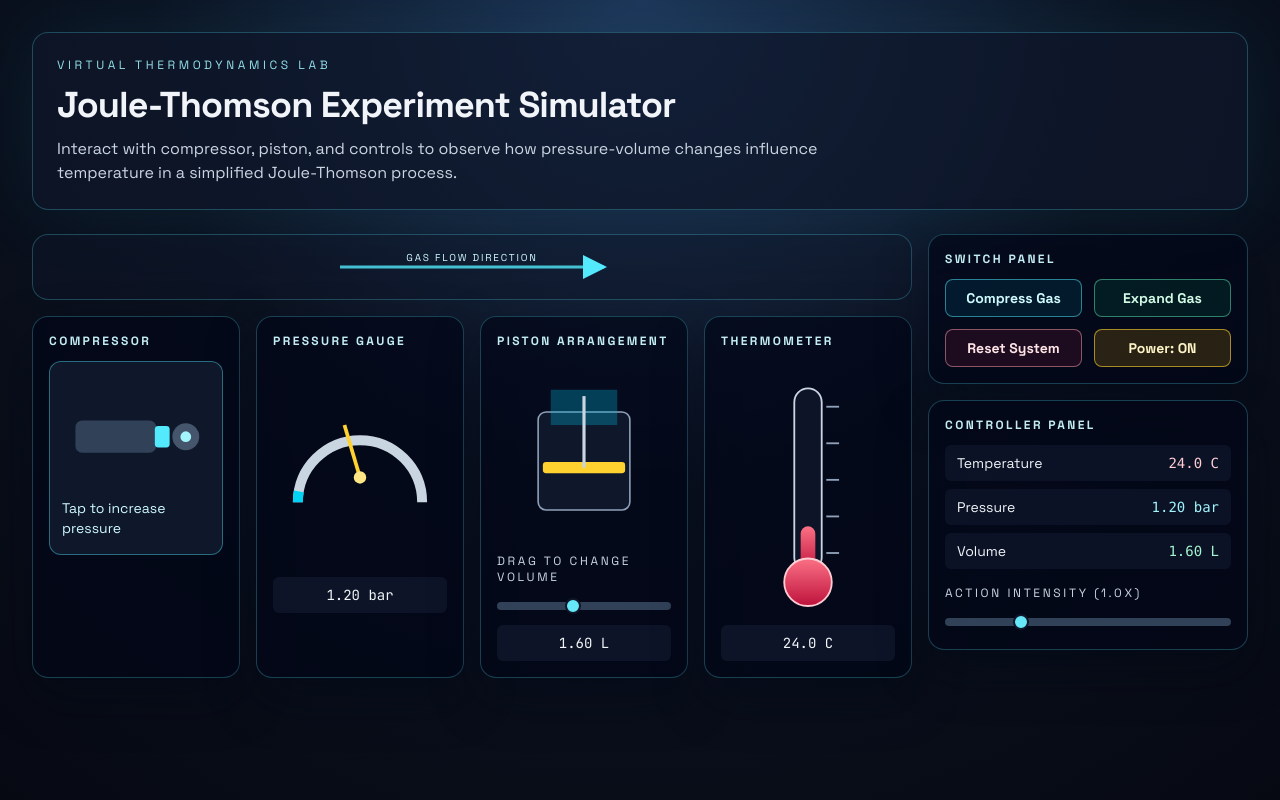
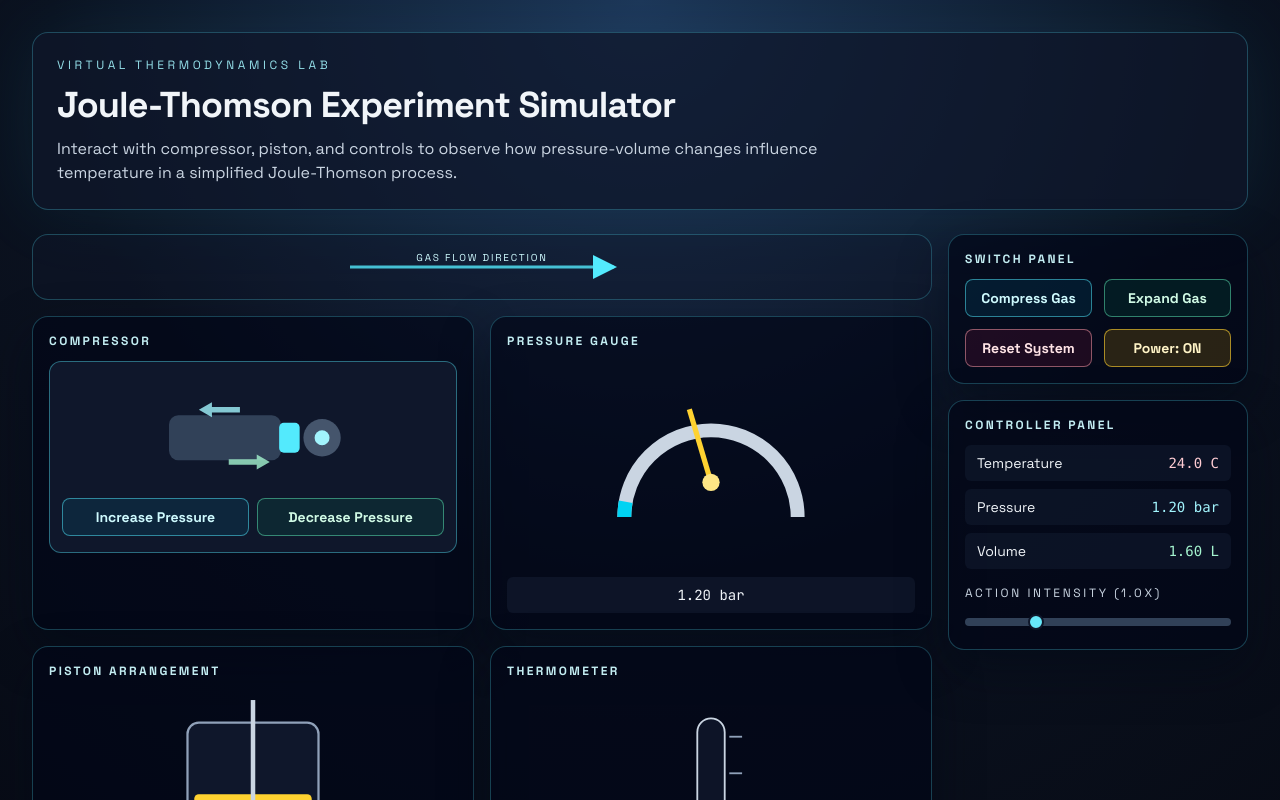
Before and after one commit to Cybrite/ThermoLabs, a React app in the folder Frontend/: page / in a window 1280 px wide. Shown: the top 800 px of the page. Built offline with nearby package versions, Linux system fonts and the light colour scheme; the HTML template or start-up script is replaced by a standard one.

Commit message:
fix: minor responsiveness fix

```diff
--- a/Frontend/src/App.jsx
+++ b/Frontend/src/App.jsx
@@ -8,7 +8,7 @@ const LabWorkspace = () => {
   const { state, config, derived, actions } = useLab();
 
   return (
-    <main className="min-h-screen bg-[radial-gradient(circle_at_top,_#1d3557,_#0b1220_48%,_#060912)] text-slate-100">
+    <main className="min-h-screen bg-[radial-gradient(circle_at_top,#1d3557,#0b1220_48%,#060912)] text-slate-100">
       <div className="mx-auto w-full max-w-7xl px-4 py-8 sm:px-6 lg:px-8">
         <header className="mb-6 rounded-2xl border border-cyan-300/25 bg-slate-900/70 p-6 shadow-[0_0_80px_rgba(34,211,238,0.08)]">
           <p className="text-xs uppercase tracking-[0.3em] text-cyan-200/90">
@@ -24,14 +24,14 @@ const LabWorkspace = () => {
           </p>
         </header>
 
-        <section className="grid gap-4 xl:grid-cols-[1fr_320px]">
+        <section className="grid gap-4 lg:grid-cols-[minmax(0,1fr)_300px] 2xl:grid-cols-[minmax(0,1fr)_340px]">
           <LabScene
             state={state}
             derived={derived}
             config={config}
             actions={actions}
           />
-          <div className="space-y-4">
+          <div className="min-w-0 space-y-4">
             <SwitchPanel
               onCompress={actions.compressGas}
               onExpand={actions.expandGas}
--- a/Frontend/src/components/Compressor.jsx
+++ b/Frontend/src/components/Compressor.jsx
@@ -1,12 +1,12 @@
-const Compressor = ({ onCompress, disabled }) => {
+const buttonClass =
+  "rounded-lg border px-3 py-2 text-sm font-semibold transition active:scale-[0.98] disabled:cursor-not-allowed disabled:opacity-50";
+
+const Compressor = ({ onCompress, onRelease, disabled }) => {
   return (
     <div className="lab-card">
       <h3 className="lab-card-title">Compressor</h3>
-      <button
-        onClick={onCompress}
-        disabled={disabled}
-        className="group relative w-full overflow-hidden rounded-xl border border-cyan-300/40 bg-slate-900 px-3 py-4 text-left transition hover:border-cyan-200 disabled:cursor-not-allowed disabled:opacity-60"
-      >
+
+      <div className="group relative w-full overflow-hidden rounded-xl border border-cyan-300/40 bg-slate-900 px-3 py-4 text-left transition hover:border-cyan-200">
         <svg viewBox="0 0 220 120" className="h-28 w-full">
           <rect
             x="20"
@@ -31,11 +31,33 @@ const Compressor = ({ onCompress, disabled }) => {
             r="8"
             className="fill-cyan-200 transition-transform duration-300 group-hover:scale-125"
           />
+          <path
+            d="M52 34 L66 26 L66 31 L96 31 L96 37 L66 37 L66 42 Z"
+            className="fill-cyan-200/80"
+          />
+          <path
+            d="M128 90 L114 98 L114 93 L84 93 L84 87 L114 87 L114 82 Z"
+            className="fill-emerald-200/80"
+          />
         </svg>
-        <span className="mt-2 block text-sm text-cyan-100">
-          Tap to increase pressure
-        </span>
-      </button>
+
+        <div className="mt-2 grid gap-2 sm:grid-cols-2">
+          <button
+            onClick={onCompress}
+            disabled={disabled}
+            className={`${buttonClass} border-cyan-300/50 bg-cyan-500/10 text-cyan-100 hover:bg-cyan-500/20`}
+          >
+            Increase Pressure
+          </button>
+          <button
+            onClick={onRelease}
+            disabled={disabled}
+            className={`${buttonClass} border-emerald-300/50 bg-emerald-500/10 text-emerald-100 hover:bg-emerald-500/20`}
+          >
+            Decrease Pressure
+          </button>
+        </div>
+      </div>
     </div>
   );
 };
--- a/Frontend/src/components/LabScene.jsx
+++ b/Frontend/src/components/LabScene.jsx
@@ -39,14 +39,15 @@ const FlowHint = () => (
 
 const LabScene = ({ state, derived, config, actions }) => {
   return (
-    <section className="space-y-4">
+    <section className="min-w-0 space-y-4">
       <div className="rounded-2xl border border-cyan-300/25 bg-slate-900/40 p-3">
         <FlowHint />
       </div>
 
-      <div className="grid gap-4 xl:grid-cols-4">
+      <div className="grid gap-4 md:grid-cols-2 2xl:grid-cols-4">
         <Compressor
           onCompress={actions.compressGas}
+          onRelease={actions.expandGas}
           disabled={!state.powerOn}
         />
         <PressureGauge
--- a/Frontend/src/components/PistonArrangement.jsx
+++ b/Frontend/src/components/PistonArrangement.jsx
@@ -31,7 +31,7 @@ const PistonArrangement = ({ volume, ratio, min, max, onVolumeChange }) => {
         />
         <rect
           x="68"
-          y="pistonY + 14"
+          y={pistonY + 14}
           width="84"
           height={150 - (pistonY + 14)}
           className="fill-cyan-500/30 transition-all duration-300"
```
